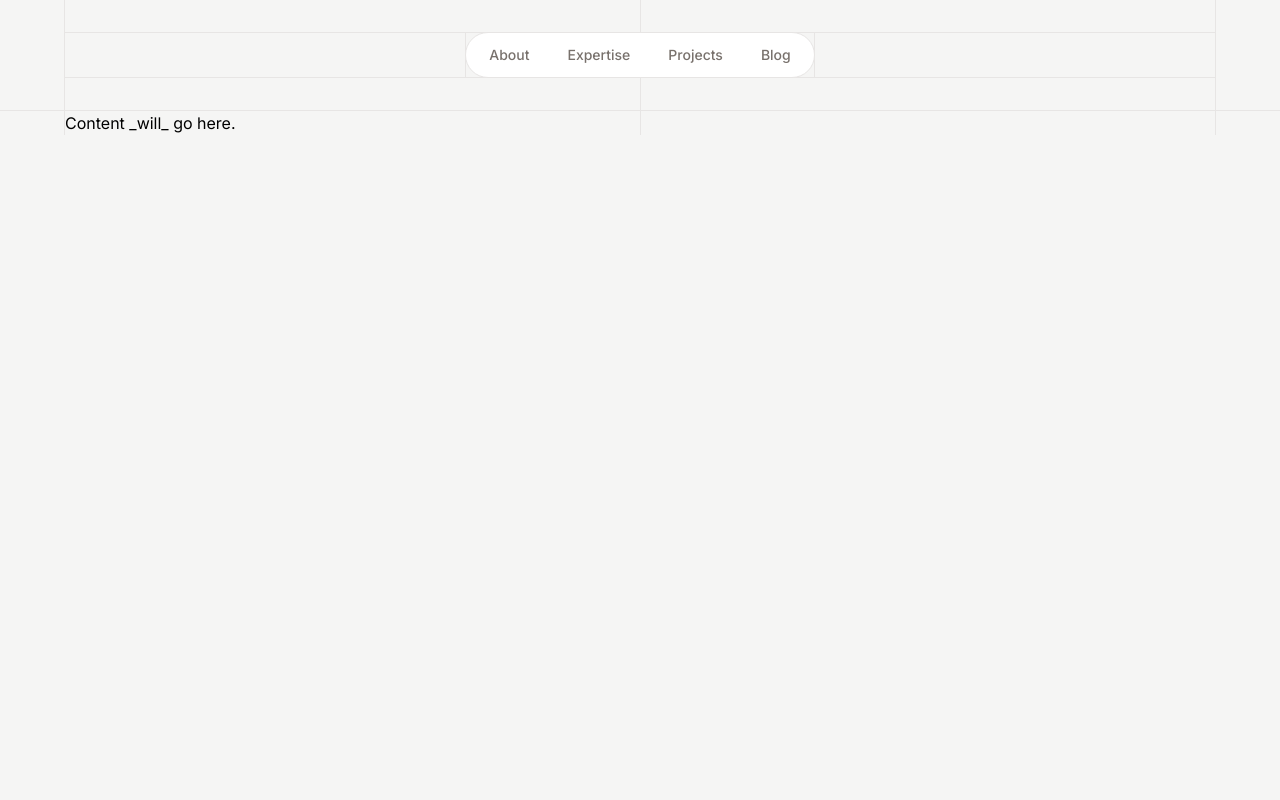
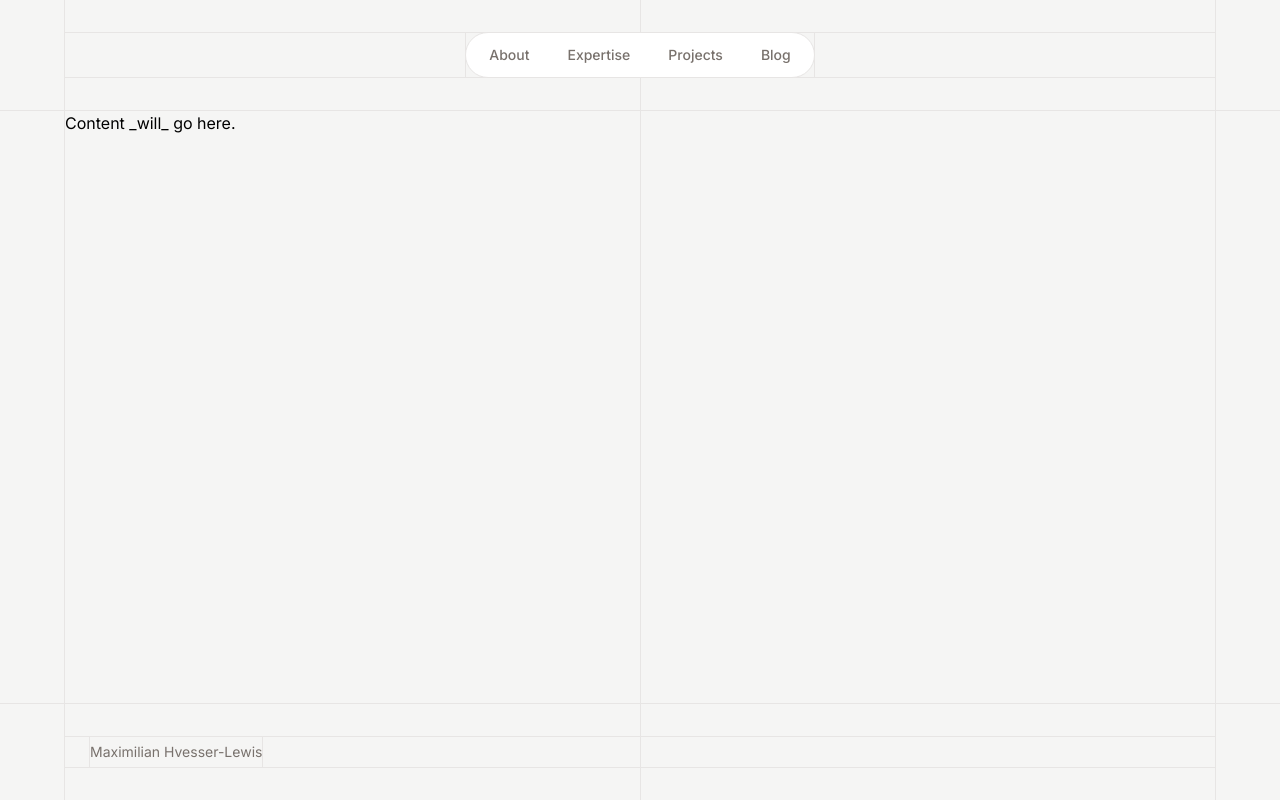
Before and after one commit to maxhves/hvesser-lewis-consulting-site, a Next.js app: page / in a window 1280 px wide. Built offline with nearby package versions, Linux system fonts and the light colour scheme.

Commit message:
Began updating footer component.

```diff
--- a/src/app/home/components/common/footer.tsx
+++ b/src/app/home/components/common/footer.tsx
@@ -1,92 +1,48 @@
 import React from 'react'
-import { clsx } from 'clsx'
-import { outfit } from '@/app/fonts'
-import ContentContainer from '@/components/ui/content-container'
-import { Link } from '@/components/ui/link'
+import { ContentContainerNew } from '@/components/ui/content-container'
 
-//region Model
+//region Social Links
 
-const siteLinks = [
+const socialLinks = [
   {
-    label: 'About',
-    href: '/#about',
+    label: 'Github',
+    href: 'https://github.com/maxhves',
   },
   {
-    label: 'Services',
-    href: '/#services',
+    label: 'LinkedIn',
+    href: 'https://www.linkedin.com/in/maxhves/',
   },
   {
-    label: 'Portfolio',
-    href: '/portfolio',
+    label: 'Email',
+    href: 'mailto:max@hvesserlewis.com',
   },
   {
-    label: 'Blog',
-    href: '/blog',
+    label: 'Resume',
+    href: 'https://hvesserlewis.com/resume',
   },
 ]
 
 //endregion
 
-//region Entry
-
 export default function Footer() {
   return (
-    <footer className="bg-neutral-50">
-      <ContentContainer className="py-16">
-        <MotivationalQuote>Is today day one, or will you let it remain just one day</MotivationalQuote>
-        <SiteInformation>
-          <Copyright>© 2024 Hvesser-Lewis Consulting</Copyright>
-          <span className="mx-4 hidden text-sm font-medium text-neutral-950 sm:inline-block">|</span>
-          <SiteLinks>
-            {siteLinks.map((link) => (
-              <SiteLink key={link.label} href={link.href}>
-                {link.label}
-              </SiteLink>
-            ))}
-          </SiteLinks>
-        </SiteInformation>
-      </ContentContainer>
+    <footer className="border-t border-stone-200">
+      <ContentContainerNew className="py-8">
+        <div className="flex h-8 items-center border-y border-stone-200 px-6">
+          <Name />
+        </div>
+      </ContentContainerNew>
     </footer>
   )
 }
 
-//endregion
+//region Name
 
-//region Container
-
-function SiteInformation({ children }: { children: React.ReactNode }) {
-  return <div className="mt-4 flex flex-col items-center space-y-1 sm:flex-row sm:space-y-0">{children}</div>
-}
-
-//endregion
-
-//region Text
-
-function MotivationalQuote({ children }: { children: React.ReactNode }) {
+function Name() {
   return (
-    <p className={clsx(outfit.className, 'text-center text-base font-medium text-neutral-950 sm:text-start')}>
-      {children}
-    </p>
-  )
-}
-
-function Copyright({ children }: { children: React.ReactNode }) {
-  return <p className="flex-none text-sm font-medium text-neutral-950">{children}</p>
-}
-
-//endregion
-
-//region Site Links
-
-function SiteLinks({ children }: { children: React.ReactNode }) {
-  return <div className="flex flex-wrap gap-x-6">{children}</div>
-}
-
-function SiteLink({ href, children }: { href: string; children: React.ReactNode }) {
-  return (
-    <Link href={href}>
-      <span className="text-sm font-normal text-neutral-700 hover:text-emerald-600">{children}</span>
-    </Link>
+    <div className="flex h-full items-center border-x border-stone-200 text-sm text-stone-500">
+      Maximilian Hvesser-Lewis
+    </div>
   )
 }
 
--- a/src/app/layout.tsx
+++ b/src/app/layout.tsx
@@ -13,7 +13,7 @@ export default function RootLayout({ children }: { children: React.ReactNode })
       <body id="home" className={clsx(inter.className, 'flex h-dvh flex-col bg-stone-100 antialiased')}>
         <HomeNavigationBar />
         {children}
-        {/*<HomeFooter />*/}
+        <Footer />
         <Analytics />
       </body>
     </html>
--- a/src/app/page.tsx
+++ b/src/app/page.tsx
@@ -1,7 +1,3 @@
-import AboutSection from '@/app/home/components/about/about-section'
-import IntroductionSection from '@/app/home/components/introduction/introduction-section'
-import PortfolioSection from '@/app/home/components/portfolio/portfolio-section'
-import ServicesSection from '@/app/home/components/services/services-section'
 import { ContentContainerNew } from '@/components/ui/content-container'
 
 export default function Home() {
@@ -11,7 +7,7 @@ export default function Home() {
       {/*<AboutSection />*/}
       {/*<ServicesSection />*/}
       {/*<PortfolioSection />*/}
-      <ContentContainerNew>Content _will_ go here.</ContentContainerNew>
+      <ContentContainerNew outerClassName="h-full">Content _will_ go here.</ContentContainerNew>
     </main>
   )
 }
--- a/src/components/ui/content-container.tsx
+++ b/src/components/ui/content-container.tsx
@@ -18,6 +18,7 @@ export default function ContentContainer({
 }
 
 //TODO: Refactor old container with new
+
 export function ContentContainerNew({
   outerClassName,
   className,
@@ -34,3 +35,5 @@ export function ContentContainerNew({
     </div>
   )
 }
+
+//TODO: Refactor old container with new
```
